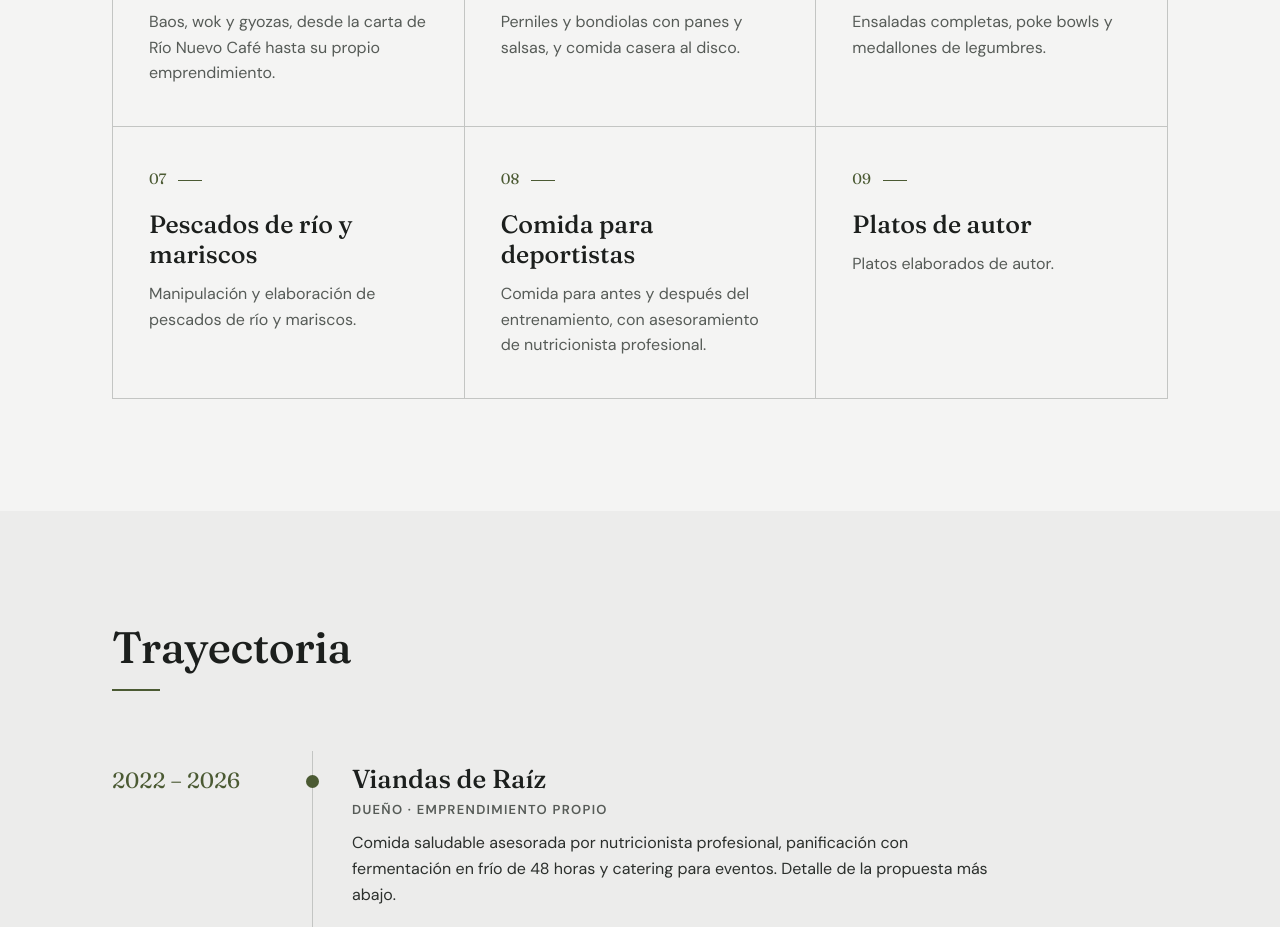
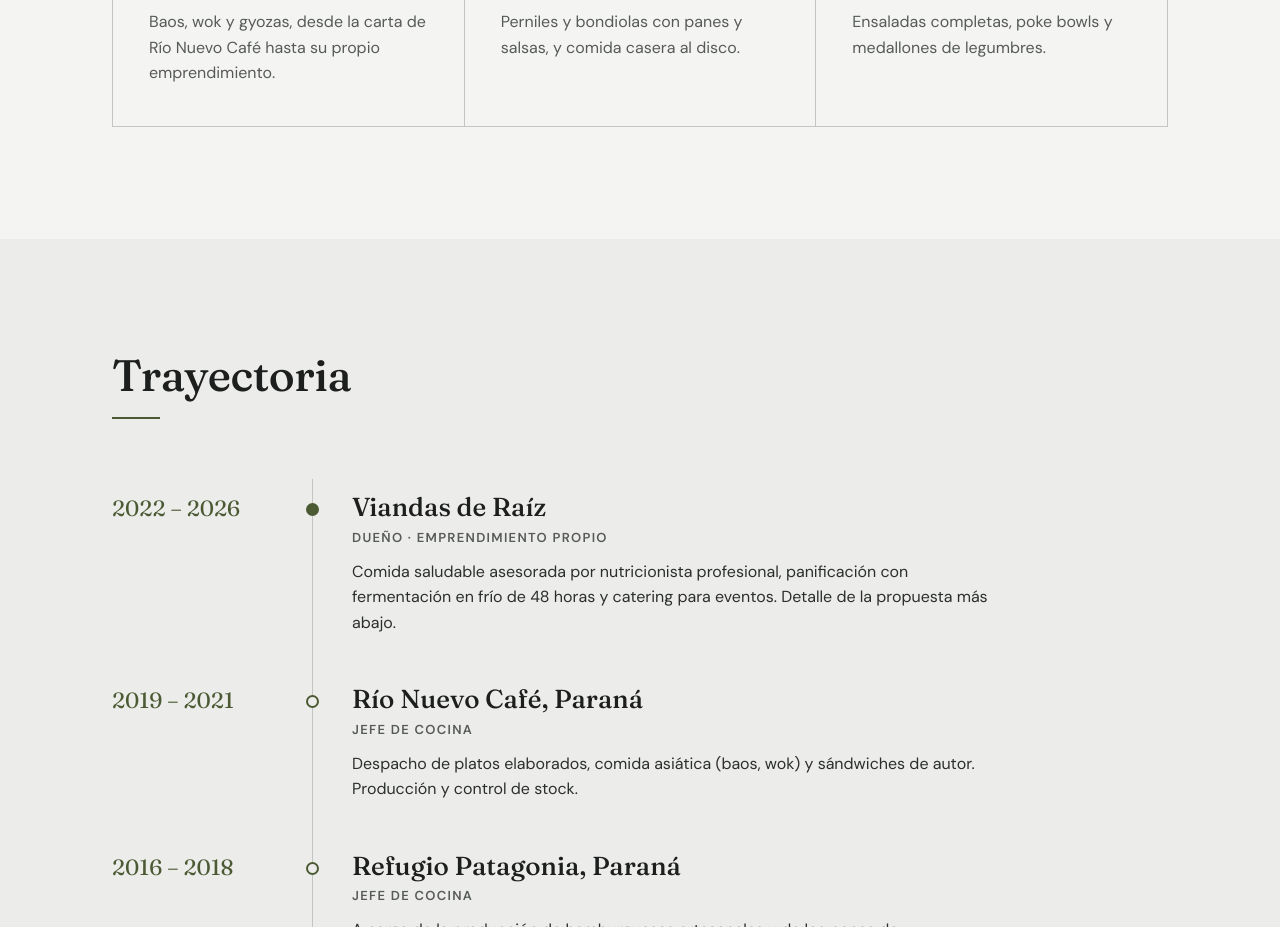
Before and after one commit to letlanding/cv-laureano, a website: page index.html in a window 1280 px wide. Shown: the part 2068-2995 px from the top of the page. Drawn offline with Linux system fonts and the light colour scheme.

Commit message:
Quito especialidades 07 a 09, grilla de 6
Co-Authored-By: Claude Opus 5.5 <noreply@anthropic.com>

```diff
--- a/index.html
+++ b/index.html
@@ -129,22 +129,6 @@
             <div class="specialty__number">06</div>
             <h3 class="specialty__title">Comida saludable</h3>
             <p class="specialty__text">Ensaladas completas, poke bowls y medallones de legumbres.</p>
-          </article>
-          <article class="specialty">
-            <div class="specialty__number">07</div>
-            <h3 class="specialty__title">Pescados de río y mariscos</h3>
-            <p class="specialty__text">Manipulación y elaboración de pescados de río y mariscos.</p>
-          </article>
-          <article class="specialty">
-            <div class="specialty__number">08</div>
-            <h3 class="specialty__title">Comida para deportistas</h3>
-            <p class="specialty__text">Comida para antes y después del entrenamiento, con asesoramiento de nutricionista
-              profesional.</p>
-          </article>
-          <article class="specialty">
-            <div class="specialty__number">09</div>
-            <h3 class="specialty__title">Platos de autor</h3>
-            <p class="specialty__text">Platos elaborados de autor.</p>
           </article>
         </div>
       </div>
```
